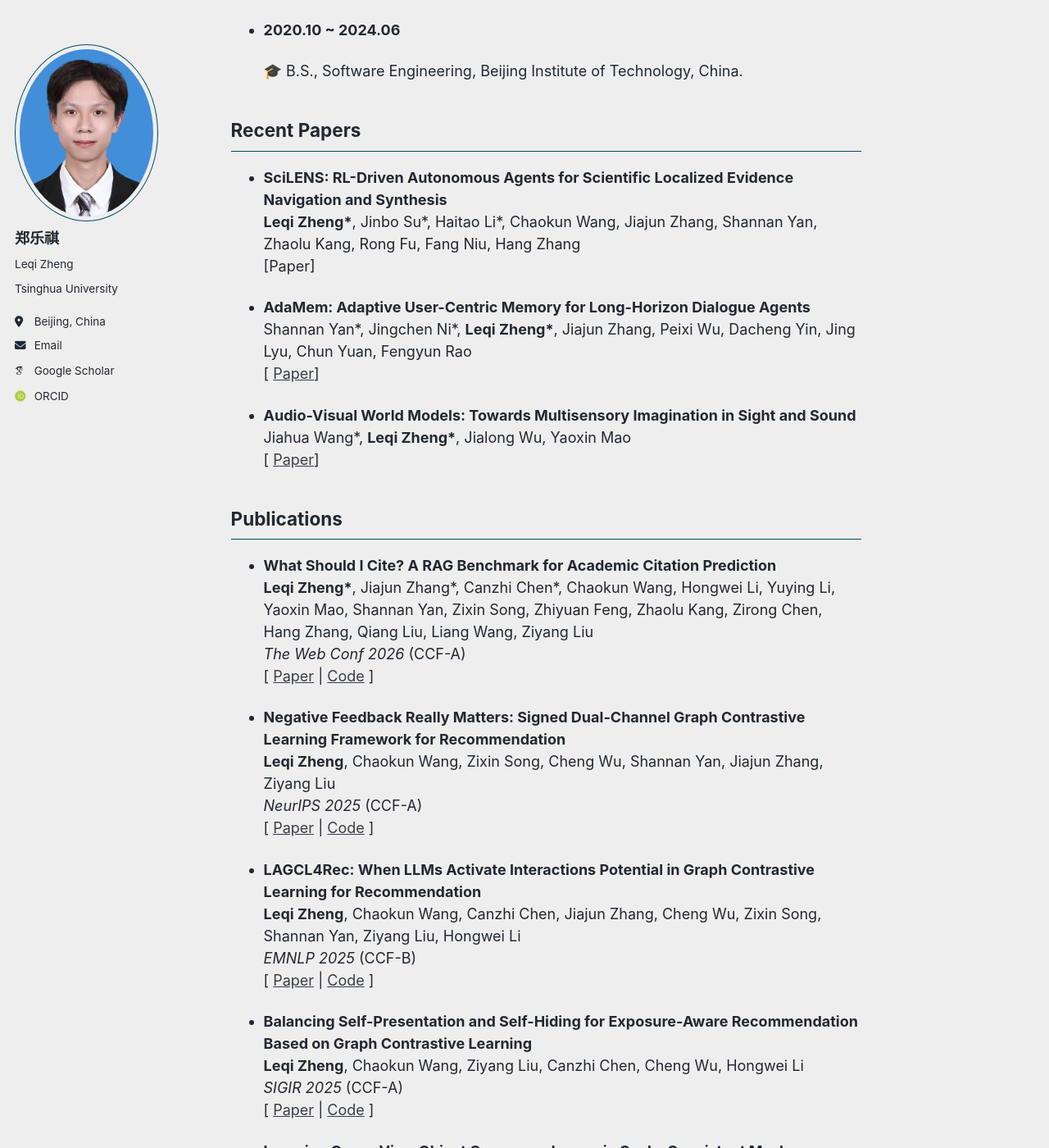
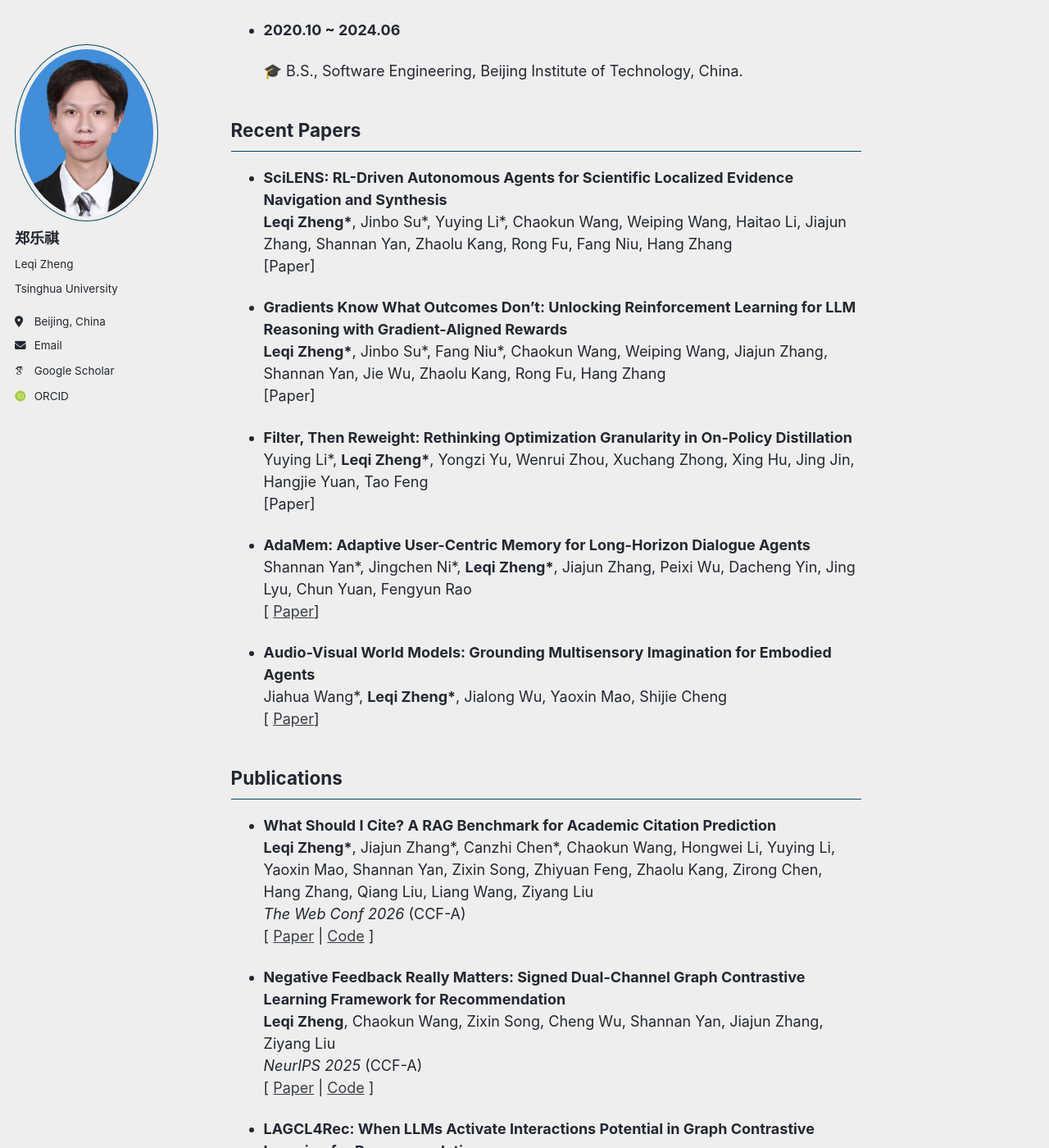
Before and after one commit to LQgdwind/LQgdwind.github.io, a Jekyll site: the page built from _pages/about.md, in a window 1280 px wide and 1400 px high, scrolled down 1196 px. Shown: the whole window at 82% size. Built offline with Jekyll 4.4.1, drawn with Linux system fonts in a browser that asks for light colours; some web fonts are replaced; a script bundle is joined from its source files by our own code; library files that are not in the unit come from our copies; some of the changed text lies outside the part shown.

Commit message:
Update about.md

```diff
--- a/_pages/about.md
+++ b/_pages/about.md
@@ -47,16 +47,25 @@ Recent Papers
 ------
 
 - **SciLENS: RL-Driven Autonomous Agents for Scientific Localized Evidence Navigation and Synthesis**
-  **Leqi Zheng\***, Jinbo Su\*, Haitao Li\*, Chaokun Wang, Jiajun Zhang, Shannan Yan, Zhaolu Kang, Rong Fu, Fang Niu, Hang Zhang
+  **Leqi Zheng\***, Jinbo Su\*, Yuying Li\*, Chaokun Wang, Weiping Wang, Haitao Li, Jiajun Zhang, Shannan Yan, Zhaolu Kang, Rong Fu, Fang Niu, Hang Zhang
+  [Paper]
+
+- **Gradients Know What Outcomes Don’t: Unlocking Reinforcement Learning for LLM Reasoning with Gradient-Aligned Rewards**
+  **Leqi Zheng\***, Jinbo Su\*, Fang Niu\*, Chaokun Wang, Weiping Wang, Jiajun Zhang, Shannan Yan, Jie Wu, Zhaolu Kang, Rong Fu, Hang Zhang
+  [Paper]
+
+- **Filter, Then Reweight: Rethinking Optimization Granularity in On-Policy Distillation**
+  Yuying Li\*, **Leqi Zheng\***, Yongzi Yu, Wenrui Zhou, Xuchang Zhong, Xing Hu, Jing Jin, Hangjie Yuan, Tao Feng
   [Paper]
 
 - **AdaMem: Adaptive User-Centric Memory for Long-Horizon Dialogue Agents**
   Shannan Yan\*, Jingchen Ni\*, **Leqi Zheng\***, Jiajun Zhang, Peixi Wu, Dacheng Yin, Jing Lyu, Chun Yuan, Fengyun Rao
   \[ [Paper](https://arxiv.org/abs/2603.16496)\]
 
-- **Audio-Visual World Models: Towards Multisensory Imagination in Sight and Sound**
-  Jiahua Wang\*, **Leqi Zheng\***, Jialong Wu, Yaoxin Mao
+- **Audio-Visual World Models: Grounding Multisensory Imagination for Embodied Agents**
+  Jiahua Wang\*, **Leqi Zheng\***, Jialong Wu, Yaoxin Mao, Shijie Cheng
   \[ [Paper](https://www.arxiv.org/abs/2512.00883)\]
+
 
 
 Publications
@@ -74,7 +83,7 @@ Publications
 
 - **LAGCL4Rec: When LLMs Activate Interactions Potential in Graph Contrastive Learning for Recommendation**
   **Leqi Zheng**, Chaokun Wang, Canzhi Chen, Jiajun Zhang, Cheng Wu, Zixin Song, Shannan Yan, Ziyang Liu, Hongwei Li
-  _EMNLP 2025_  (CCF-B)
+  _EMNLP 2025_  (TH-CPL-A)
   \[ [Paper](https://aclanthology.org/2025.findings-emnlp.61/) | [Code](https://github.com/LQgdwind/emnlp25-lagcl4rec) \]
 
 - **Balancing Self-Presentation and Self-Hiding for Exposure-Aware Recommendation Based on Graph Contrastive Learning**
```
Also changed, not shown: other parts of _pages/about.md (+5 -0 lines).
